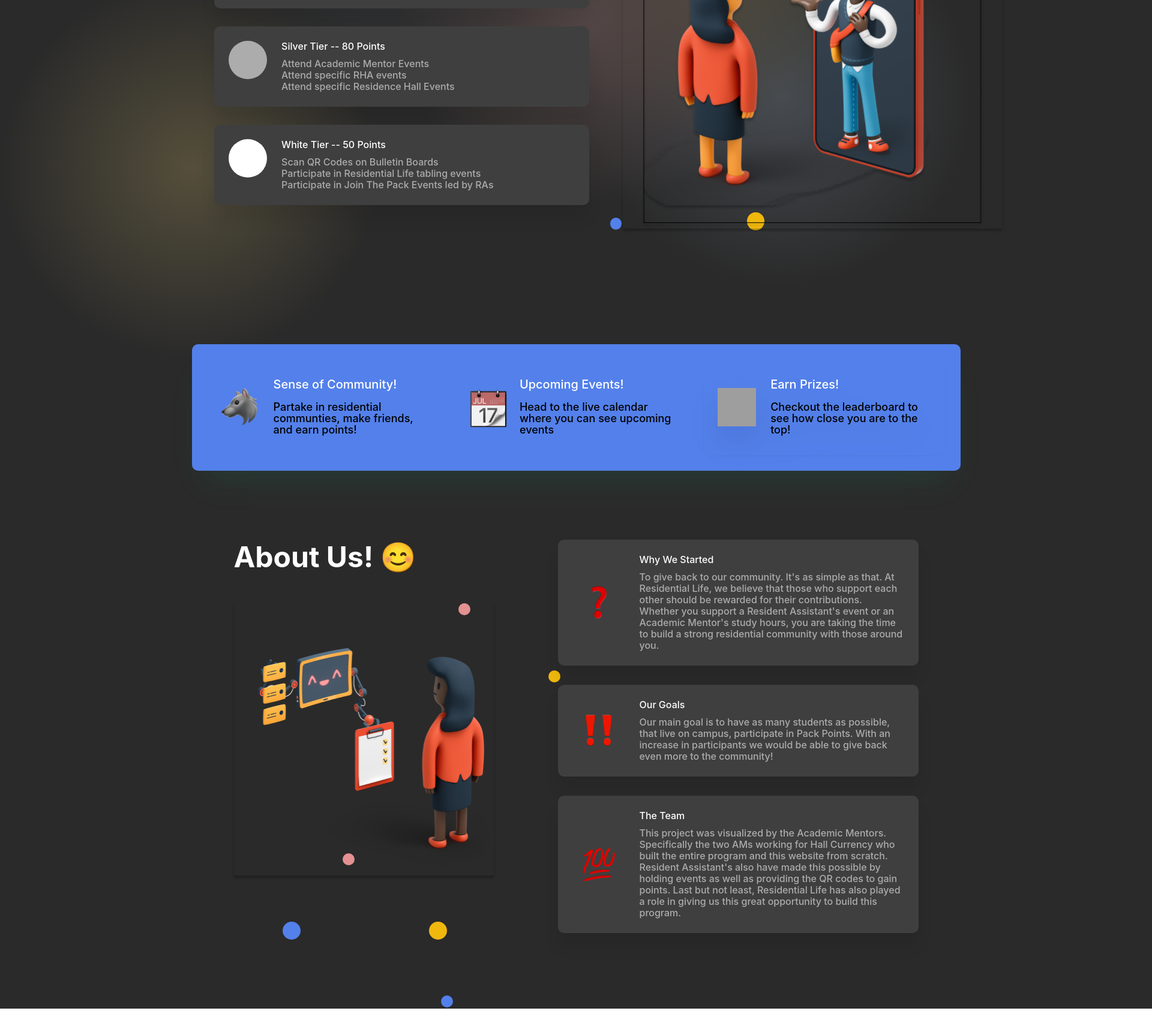
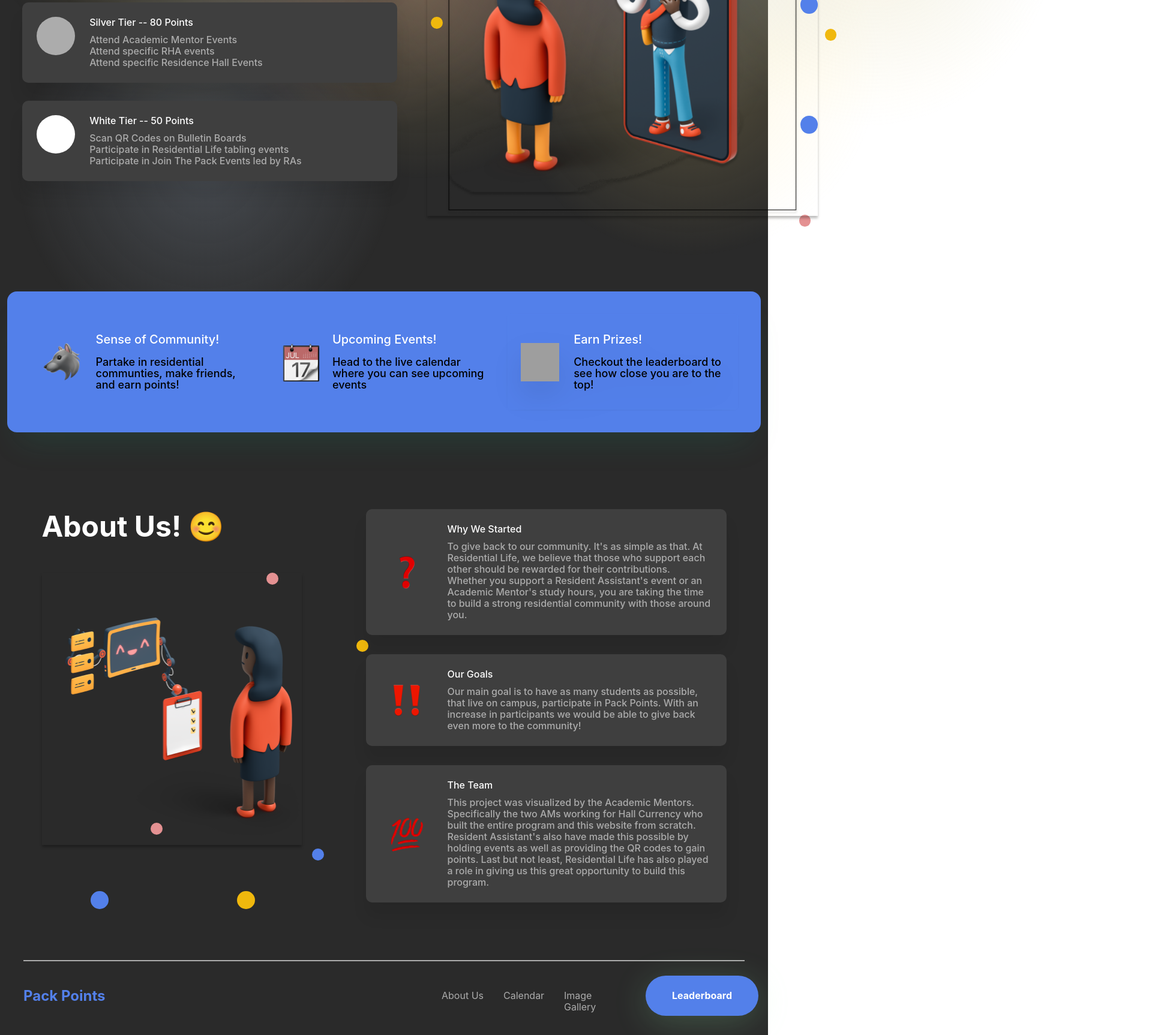
Before and after one commit to Academic-Mentors/academic-mentors.github.io, a React (Create React App) app in the folder packpoints/: page /leaderboard in a window 1280 px wide. Shown: the part 518-2244 px from the top of the page at 60% size, 1920 px wide, since content can reach past the window. Before the commit the page ends 2200 px from the top, so only its background shows below. Built offline with nearby package versions, Linux system fonts and the light colour scheme; grey boxes are pictures that could not be loaded; a web font is replaced by a local one.

Commit message:
working on iphone stylign

```diff
--- a/packpoints/public/index.html
+++ b/packpoints/public/index.html
@@ -3,6 +3,7 @@
   <head>
     <link href="//db.onlinewebfonts.com/c/38d41072aa88a50711d4d50dd0d50f6b?family=Neue+Machina" rel="stylesheet" type="text/css"/>
     <title>  Pack Points  </title>
+    <meta name="viewport" content="width=device-width, initial-scale=1" />
     <!-- <script>
 
       document.onkeydown = function (e) {
--- a/packpoints/src/components/LandingPage.css
+++ b/packpoints/src/components/LandingPage.css
@@ -1,159 +1,157 @@
 
-@media only screen and (max-width: 600px) {
-    body {
-        overflow-x: hidden;
-    }
-}
-
-/* @media only screen and (min-width: 600px) {
-    .background {
-        height: 120vh;
-    }
-} */
-
-
-.background {
-    position: absolute;
-    width: 1920px;
-    height: 2200px;
+/* .background {
+    position: absolute;
+    width: 100%;
+    min-height: 2240px;
+    height: auto;
     left: 0px;
     top: 0px;
+    display: block;
 
     background: #2A2A2A;
-}
-
-.background_bubbles {
+} */
+
+/* .background_bubbles {
     position: absolute;
     width: 100%;
     height: 100%;
-}
-
-.background_bubbles_first {
-    /* position: absolute;
+} */
+
+/* .background_bubbles_first {
+    position: absolute;
     width: 1799px;
     height: 1160px;
     left: 79px;
-    top: 1939px; */
+    top: 1939px;
 
     opacity: 0.2;
     transform: matrix(1, 0, 0, -1, 0, 0);
-}
+} */
 
 .background_bubbles_first_one {
-    position: absolute;
+    position: fixed;
     width: 634px;
     height: 634px;
-    left: 800px;
-    top: 1530px;
+    left: 90%;
+    top: 5%;
+    opacity: 0.2;
 
     background: radial-gradient(50% 50% at 50% 50%, #B9CEEA 0%, rgba(42, 42, 42, 0) 100%);
     transform: matrix(1, 0, 0, -1, 0, 0);
 }
 
 .background_bubbles_first_two {
-    position: absolute;
+    position: fixed;
     width: 634px;
     height: 634px;
-    left: 79px;
-    top: 1413px;
+    left: 65%;
+    top: 39%;
+    opacity: 0.2;
 
     background: radial-gradient(50% 50% at 50% 50%, #FFDF7C 0%, rgba(42, 42, 42, 0) 100%);
     transform: matrix(1, 0, 0, -1, 0, 0);
 }
 
 .background_bubbles_first_three {
-    position: absolute;
+    position: fixed;
     width: 634px;
     height: 634px;
-    left: 1023px;
-    top: 1791px;
+    left: 30%;
+    top: 23%;
+    opacity: 0.2;
 
     background: radial-gradient(50% 50% at 50% 50%, #FFDF7C 0%, rgba(42, 42, 42, 0) 100%);
     transform: matrix(1, 0, 0, -1, 0, 0);
 }
 
 .background_bubbles_first_four {
-    position: absolute;
+    position: fixed;
     width: 634px;
     height: 634px;
-    left: 916px;
-    top: 1663px;
+    left: 22%;
+    top: 14%;
+    opacity: 0.2;
 
     background: radial-gradient(50% 50% at 50% 50%, #FAB7B8 0%, rgba(42, 42, 42, 0) 100%);
     transform: matrix(1, 0, 0, -1, 0, 0);
 }
 
 .background_bubbles_first_five {
-    position: absolute;
+    position: fixed;
     width: 634px;
     height: 634px;
-    left: 579px;
-    top: 1939px;
+    left: 65%;
+    top: 12%;
 
     background: radial-gradient(50% 50% at 50% 50%, #B9CEEA 0%, rgba(42, 42, 42, 0) 100%);
-    opacity: 0.7;
+    opacity: 0.2;
     transform: matrix(1, 0, 0, -1, 0, 0);
 }
 
-.background_bubbles_second {
+/* .background_bubbles_second {
     position: absolute;
     width: 1719px;
     height: 1160px;
-    /* left: -99px;
-    top: -45px; */
+    left: -99px;
+    top: -45px;
 
     opacity: 0.2;
-}
+} */
 
 .background_bubbles_second_one {
-    position: absolute;
+    position: fixed;
     width: 634px;
     height: 634px;
-    left: 986px;
-    top: 364px;
+    left: 5%;
+    top: 5%;
+    opacity: 0.2;
 
     background: radial-gradient(50% 50% at 50% 50%, #B9CEEA 0%, rgba(42, 42, 42, 0) 100%);
 }
 
 .background_bubbles_second_two {
-    position: absolute;
+    position: fixed;
     width: 634px;
     height: 634px;
     /* left: -99px; */
-    top: 481px;
+    top: 10%;
+    opacity: 0.2;
 
     background: radial-gradient(50% 50% at 50% 50%, #FFDF7C 0%, rgba(42, 42, 42, 0) 100%);
 }
 
 .background_bubbles_second_three {
-    position: absolute;
+    position: fixed;
     width: 634px;
     height: 634px;
-    left: 845px;
-    top: 103px;
+    left: 88%;
+    top: 12%;
+    opacity: 0.2;
 
     background: radial-gradient(50% 50% at 50% 50%, #FFDF7C 0%, rgba(42, 42, 42, 0) 100%);
 }
 
 .background_bubbles_second_four {
-    position: absolute;
+    position: fixed;
     width: 634px;
     height: 634px;
-    left: 658px;
-    top: 231px;
+    left: 46%;
+    top: 12%;
+    opacity: 0.2;
 
     background: radial-gradient(50% 50% at 50% 50%, #FAB7B8 0%, rgba(42, 42, 42, 0) 100%);
 }
 
 .background_bubbles_second_five {
-    position: absolute;
+    position: fixed;
     width: 634px;
     height: 634px;
-    left: 321px;
+    left: 2%;
+    top: 60%;
     /* top: -45px; */
 
     background: radial-gradient(50% 50% at 50% 50%, #B9CEEA 0%, rgba(42, 42, 42, 0) 100%);
-    opacity: 0.7;
+    opacity: 0.2;
 }
 
 .landing_page {
@@ -162,25 +160,27 @@
     align-items: center;
     justify-content: center;
     padding: 0px;
-    gap: 115px;
-
-    position: absolute;
-    width: 1920px;
-    height: 2050px;
-    left: 0px;
-    top: 67px;
+    gap: 8rem;
+    background: #2A2A2A;
+
+    /* position: relative; */
+    /* width: 1920px; */
+    height: fit-content;
+
+    padding-top: 3rem;
 }
 
 .landing_page_header {
     display: flex;
     flex-direction: row;
-    justify-content: space-between;
+    justify-content: space-around;
     align-items: center;
     padding: 0px;
-    gap: 373px;
-
-    width: 1201px;
-    height: 51px;
+    gap: 30%;
+    position: relative;
+
+    /* width: 1201px;
+    height: 51px; */
 
     flex: none;
     order: 0;
@@ -188,8 +188,11 @@
 }
 
 .landing_page_welcome {
-    width: 1205.76px;
-    height: 27%;
+    /* width: 1205.76px;
+    height: 27%; */
+    position: relative;
+    /* width: fit-content; */
+    /* display: inline-block; */
 
     flex: none;
     order: 1;
@@ -200,15 +203,16 @@
     display: flex;
     flex-direction: row;
     align-items: flex-start;
-    padding: 24px;
+    padding: 36px;
     gap: 10px;
-
-    width: 1233px;
-    height: 163px;
+    position: relative;
+
+    /* width: 1233px;
+    height: 163px; */
 
     background: #5380EA;
     box-shadow: 0px 34px 50px -20px rgba(26, 163, 122, 0.15);
-    border-radius: 10px;
+    border-radius: 1rem;
 
     flex: none;
     order: 2;
@@ -222,10 +226,10 @@
     align-items: flex-start;
     padding: 0px;
     gap: 64px;
-    isolation: isolate;
-
-    width: 1141px;
-    height: 624px;
+    position: relative;
+
+    /* width: 1141px;
+    height: 624px; */
 
     flex: none;
     order: 3;
@@ -233,17 +237,28 @@
 }
 
 .landing_page_footer {
-
+    display: flex;
+    flex-direction: column;
+    align-items: flex-start;
+    padding: 0px;
+    gap: 32px;
+    position: relative;
+
+    /* width: 1201px;
+    height: 83px; */
+
+    flex: none;
+    order: 4;
+    flex-grow: 0;
 }
 
 /* START OF HEADER */
 .landing_page_header_left {
     /* width: 137px; */
-    height: 29px;
-
-    flex: none;
-    order: 0;
-    flex-grow: 0;
+    height: auto;
+    min-width: fit-content;
+    display: flex;
+    order: 0;
 }
 
 .landing_page_header_right {
@@ -251,14 +266,12 @@
     flex-direction: row;
     align-items: center;
     padding: 0px;
-    gap: 32px;
+    gap: 10%;
 
     width: 504px;
     height: 51px;
 
-    flex: none;
-    order: 1;
-    flex-grow: 0;
+    order: 1;
 }
 
 /* START OF HEADER LEFT */
@@ -381,20 +394,11 @@
     flex-grow: 0;
 }
 
-/* START OF LANDING PAGE WELCOME
-.landing_page_welcome_dots {
-    position: absolute;
-    width: 576.16px;
-    height: 669px;
-    left: 980.96px;
-    top: 166px;
-} */
-
 .dot1 {
     position: absolute;
     width: 19.46px;
     height: 20px;
-    left: 1339.11px;
+    left: 1200.11px;
     top: 166px;
     border-radius: 50%;
 
@@ -404,7 +408,7 @@
     position: absolute;
     width: 19.46px;
     height: 20px;
-    left: 1537.65px;
+    left: 1337.65px;
     top: 339px;
     border-radius: 50%;
     background: #F0B80D;
@@ -413,7 +417,7 @@
     position: absolute;
     width: 19.46px;
     height: 20px;
-    left: 1494.83px;
+    left: 1294.83px;
     top: 649px;
     border-radius: 50%;
     background: #E49192;
@@ -422,7 +426,7 @@
     position: absolute;
     width: 19.46px;
     height: 20px;
-    left: 1016.97px;
+    left: 816.97px;
     top: 814px;
     border-radius: 50%;
     background: #5380EA;
@@ -431,7 +435,7 @@
     position: absolute;
     width: 19.46px;
     height: 20px;
-    left: 980.96px;
+    left: 680.96px;
     top: 319px;
     border-radius: 50%;
     background: #F0B80D;
@@ -440,7 +444,7 @@
     position: absolute;
     width: 29.2px;
     height: 30px;
-    left: 1244.71px;
+    left: 1044.71px;
     top: 805px;
     border-radius: 50%;
     background: #F0B80D;
@@ -449,7 +453,7 @@
     position: absolute;
     width: 29.2px;
     height: 30px;
-    left: 1496.78px;
+    left: 1296.78px;
     top: 484px;
     border-radius: 50%;
     background: #5380EA;
@@ -458,8 +462,8 @@
     position: absolute;
     width: 29.2px;
     height: 30px;
-    left: 1496.78px;
-    top: 484px;
+    left: 1296.78px;
+    top: 284px;
     border-radius: 50%;
     background: #5380EA;
 }
@@ -467,7 +471,7 @@
 
 
 .landing_page_welcome_primary {
-    position: absolute;
+    /* position: absolute; */
     width: 1205.76px;
     height: 649px;
     left: 357.12px;
@@ -528,28 +532,6 @@
     text-shadow: 0 0 7px #5380EA;
 }
 
-.split2 {
-
-    position: absolute;
-    width: 582px;
-    height: 116px;
-    left: 0px;
-    top: 150px;
-
-    display: flex;
-    flex-direction: column;
-    align-items: flex-start;
-    padding: 0px;
-    gap: 30px;
-
-    width: 577px;
-    height: 415px;
-
-    flex: none;
-    order: 1;
-    flex-grow: 0;
-}
-
 .top {
     display: flex;
     flex-direction: row;
@@ -795,15 +777,38 @@
     flex-grow: 0;
 }
 
+.split2 {
+
+    position: absolute;
+    /* width: 582px;
+    height: 116px; */
+    left: 0px;
+    top: 150px;
+
+    display: flex;
+    flex-direction: column;
+    align-items: flex-start;
+    padding: 0px;
+    gap: 30px;
+
+    /* width: 577px;
+    height: 415px; */
+
+    flex: none;
+    order: 1;
+    flex-grow: 0;
+}
+
 .main_image {
     box-sizing: border-box;
 
     position: absolute;
-    width: 632px;
-    height: 632px;
-    left: 680.62px;
-    top: auto;
+    width: 54%;
+    /* height: 632px; */
+    left: 56%;
     padding: 0;
+    display: flex;
+    order: 0;
     /* border: 1px solid #000000; */
     box-shadow: 0px 4px 4px rgba(0, 0, 0, 0.25);
 }
@@ -1172,8 +1177,8 @@
     position: relative;
     width: 20px;
     height: 20px;
-    left: 345px;
-    top: 594px;
+    left: 450px;
+    top: 400px;
     border-radius: 50%;
     background: #5380EA;
 }
@@ -1522,3 +1527,201 @@
     align-self: stretch;
     flex-grow: 0;
 }
+
+.footer_line {
+    width: 1200px;
+    height: 0px;
+
+    border: 1px solid #ACACAC;
+
+    flex: none;
+    order: 0;
+    flex-grow: 0;
+}
+
+.footer_content {
+    display: flex;
+    flex-direction: row;
+    justify-content: space-between;
+    align-items: center;
+    padding: 0px;
+    gap: 373px;
+
+    width: 1201px;
+    height: 51px;
+    padding-bottom: 2.5rem;
+
+    flex: none;
+    order: 1;
+    flex-grow: 0;
+}
+
+.footer_content_left {
+    width: 137px;
+    height: 29px;
+
+    flex: none;
+    order: 0;
+    flex-grow: 0;
+}
+
+.content_left {
+    width: 137px;
+    height: 29px;
+
+    font-style: normal;
+    font-weight: 700;
+    font-size: 24px;
+    line-height: 29px;
+    color: #5380EA;
+}
+
+.footer_content_right {
+    display: flex;
+    flex-direction: row;
+    align-items: center;
+    padding: 0px;
+    gap: 32px;
+
+    width: 504px;
+    height: 51px;
+
+    flex: none;
+    order: 1;
+    flex-grow: 0;
+}
+
+.content_right_three {
+    display: flex;
+    flex-direction: row;
+    align-items: flex-start;
+    padding: 0px;
+    gap: 32px;
+
+    width: 308px;
+    height: 19px;
+
+    flex: none;
+    order: 0;
+    flex-grow: 0;
+}
+
+.content_right_au {
+    width: 71px;
+    height: 19px;
+
+    font-style: normal;
+    font-weight: 400;
+    font-size: 16px;
+    line-height: 19px;
+
+    color: #ACACAC;
+
+    flex: none;
+    order: 0;
+    flex-grow: 0;
+}
+
+.content_right_cal {
+    width: 69px;
+    height: 19px;
+
+    font-style: normal;
+    font-weight: 400;
+    font-size: 16px;
+    line-height: 19px;
+
+    color: #ACACAC;
+
+    flex: none;
+    order: 1;
+    flex-grow: 0;
+}
+
+.content_right_ig {
+    width: 104px;
+    height: 19px;
+
+    font-style: normal;
+    font-weight: 400;
+    font-size: 16px;
+    line-height: 19px;
+
+    color: #ACACAC;
+
+    flex: none;
+    order: 2;
+    flex-grow: 0;
+}
+
+.content_right_button {
+    display: flex;
+    flex-direction: row;
+    align-items: flex-start;
+    padding: 8px 12px;
+    gap: 10px;
+
+    width: 164px;
+    height: 51px;
+
+    background: #5380EA;
+    box-shadow: 0px 10px 57px rgba(157, 255, 179, 0.2);
+    border-radius: 40px;
+
+    flex: none;
+    order: 1;
+    flex-grow: 0;
+}
+
+.right_button_con {
+    width: 100px;
+    height: 19px;
+
+    font-style: normal;
+    font-weight: 700;
+    font-size: 16px;
+    line-height: 19px;
+
+    color: #FFFFFF;
+    text-align: center;
+    margin: auto;
+
+    flex: none;
+    order: 0;
+    flex-grow: 0;
+}
+
+.header_line {
+    width: 1200px;
+    height: 0px;
+
+    border: 1px solid #ACACAC;
+
+    flex: none;
+    order: 1;
+    flex-grow: 0;
+}
+
+
+@media (max-width: 900px) {
+    body {
+        overflow-x: hidden;
+    }
+
+    .landing_page_header {
+        flex-direction: column;
+        gap: 3rem;
+    }
+
+    .main_image {
+        display: none;
+    }
+
+    .landing_page_emojis {
+        flex-direction: column;
+    }
+
+    .landing_page_aboutus {
+        flex-direction: column;
+    }
+}
--- a/packpoints/src/components/LandingPage.js
+++ b/packpoints/src/components/LandingPage.js
@@ -14,26 +14,37 @@ import './LandingPage.css'
 export const LandingPage = () => {
   return (
     <>
-      <div className='background'></div>
-      <div className='background_bubbles'>
-        <div className='background_bubbles_first'>
+      {/* <div className='background'></div> */}
+      {/* <div className='background_bubbles'> */}
+        {/* <div className='background_bubbles_first'> */}
           <div className='background_bubbles_first_one'></div>
           <div className='background_bubbles_first_two'></div>
           <div className='background_bubbles_first_three'></div>
           <div className='background_bubbles_first_four'></div>
           <div className='background_bubbles_first_five'></div>
-        </div>
-        <div className='background_bubbles_second'>
+        {/* </div> */}
+        {/* <div className='background_bubbles_second'> */}
           <div className='background_bubbles_second_one'></div>
           <div className='background_bubbles_second_two'></div>
           <div className='background_bubbles_second_three'></div>
           <div className='background_bubbles_second_four'></div>
           <div className='background_bubbles_second_five'></div>
-        </div>
-      </div>
-      <div className='landing_page'>
+        {/* </div> */}
+      {/* </div> */}
 
 
+
+      <div className='landing_page'>
+        {/* <div className='background_bubbles_second_one'></div>
+        <div className='background_bubbles_second_two'></div>
+        <div className='background_bubbles_second_three'></div>
+        <div className='background_bubbles_second_four'></div>
+        <div className='background_bubbles_second_five'></div>
+        <div className='background_bubbles_first_one'></div>
+        <div className='background_bubbles_first_two'></div>
+        <div className='background_bubbles_first_three'></div>
+        <div className='background_bubbles_first_four'></div>
+        <div className='background_bubbles_first_five'></div> */}
         <div className='landing_page_header'>
           <div className='landing_page_header_left'>
             <div className='landing_page_header_left_text'>Pack Points</div>
@@ -49,9 +60,8 @@ export const LandingPage = () => {
             </div>
           </div>
         </div>
-
         <div className='landing_page_welcome'>
-          <div className='landing_page_welcome_dots'>
+          {/* <div className='landing_page_welcome_dots'> */}
             <div className='dot1'></div>
             <div className='dot2'></div>
             <div className='dot3'></div>
@@ -60,14 +70,10 @@ export const LandingPage = () => {
             <div className='dot6'></div>
             <div className='dot7'></div>
             <div className='dot8'></div>
-          </div>
+          {/* </div> */}
           <div className='landing_page_welcome_primary'>
             <div className='landing_page_welcome_primary_actual'>
-              <div className='split1'>
-                <div className='split1_di'>
-                  <div className='split1_header'>Welcome to the Pack Points Website!👋</div>
-                </div>
-              </div>
+              <div className='split1_header'>Welcome to the Pack Points Website!👋</div>
               <div className='split2'>
                 <div className='top'>
                   <div className='top_circle'></div>
@@ -213,13 +219,27 @@ export const LandingPage = () => {
                 </div>
               </div>
             </div>
-
           </div>
         </div>
 
 
         <div className='landing_page_footer'>
-
+          <div className='footer_line'></div>
+          <div className='footer_content'>
+            <div className='footer_content_left'>
+              <div className='content_left'>Pack Points</div>
+            </div>
+            <div className='footer_content_right'>
+              <div className='content_right_three'>
+                <div className='content_right_au'>About Us</div>
+                <div className='content_right_cal'>Calendar</div>
+                <div className='content_right_ig'>Image Gallery</div>
+              </div>
+              <div className='content_right_button'>
+                <div className='right_button_con'>Leaderboard</div>
+              </div>
+            </div>
+          </div>
         </div>
 
       </div>
```
